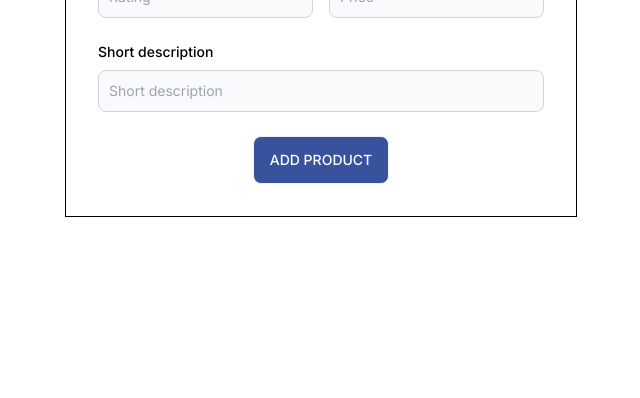
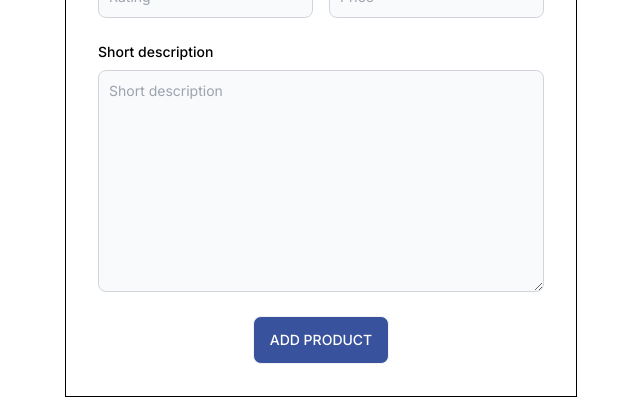
Before and after one commit to ShakeefAhmedRakin/CompHarbor-client, a React (Vite) app: page /add-product in a window 1280 px wide. Shown: the part 685-1083 px from the top of the page, without its empty margins (319-959 px from the left). Before the commit the page ends 982 px from the top, so only its background shows below. Built offline with nearby package versions, Linux system fonts and the light colour scheme; no server answers; sample sign-in values are in the browser's storage.

Commit message:
Made the description input into a text area.

```diff
--- a/src/components/AddProduct/AddProduct.jsx
+++ b/src/components/AddProduct/AddProduct.jsx
@@ -45,7 +45,7 @@ const AddProduct = () => {
       body: JSON.stringify(newProduct),
     })
       .then((res) => res.json())
-      .them((data) => console.log(data));
+      .then((data) => console.log(data));
   };
 
   return (
@@ -150,12 +150,13 @@ const AddProduct = () => {
                 <label className="block mb-2 text-sm font-medium text-black dark:text-white">
                   Short description
                 </label>
-                <input
+                <textarea
                   type="text"
                   name="description"
                   className="bg-gray-50 dark:bg-gray-900 border border-gray-300 dark:border-gray-900 text-gray-900 text-sm rounded-lg block w-full p-2.5 dark:text-white"
                   placeholder="Short description"
                   required
+                  rows={10}
                 />
               </div>
 
--- a/src/components/UpdateProduct/UpdateProduct.jsx
+++ b/src/components/UpdateProduct/UpdateProduct.jsx
@@ -177,12 +177,13 @@ const UpdateProduct = () => {
                 <label className="block mb-2 text-sm font-medium text-black dark:text-white">
                   Short description
                 </label>
-                <input
+                <textarea
                   type="text"
                   name="description"
                   className="bg-gray-50 dark:bg-gray-900 border border-gray-300 dark:border-gray-900 text-gray-900 text-sm rounded-lg block w-full p-2.5 dark:text-white"
                   placeholder="Short description"
                   required
+                  rows={10}
                   defaultValue={product_description}
                 />
               </div>
```
